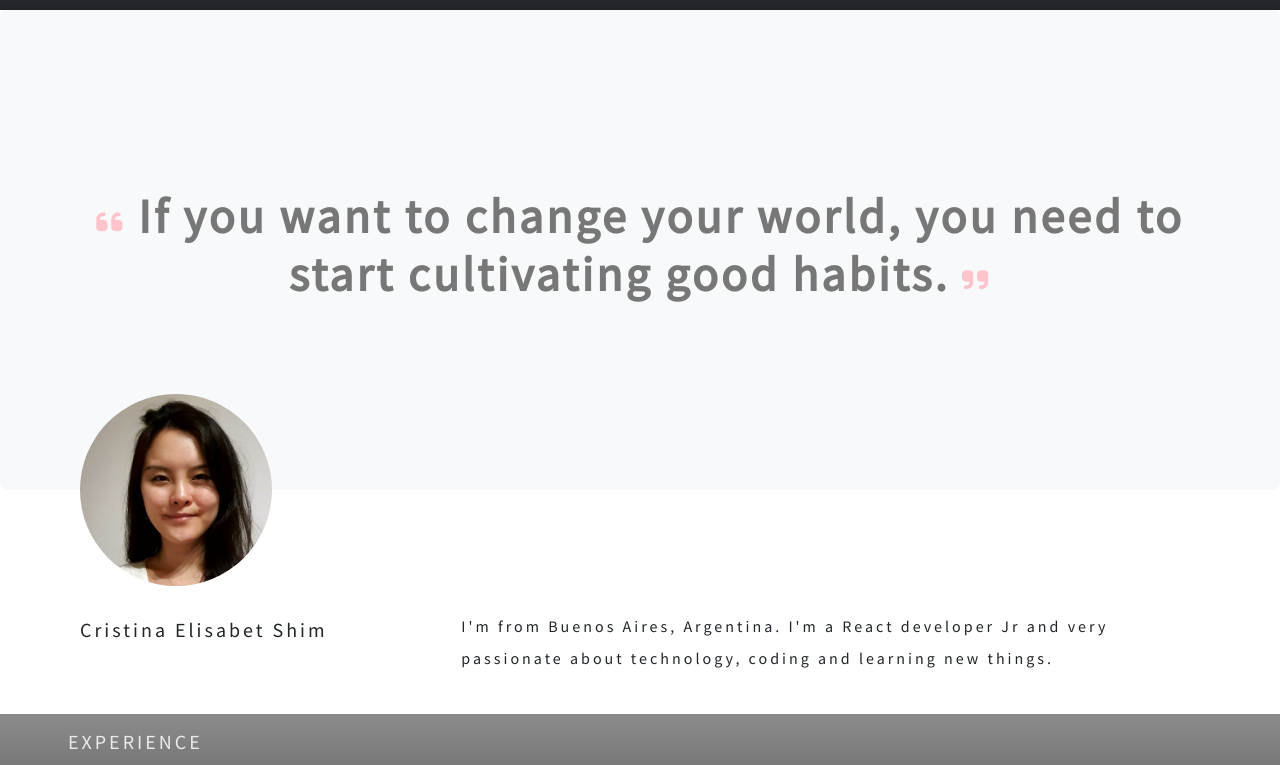
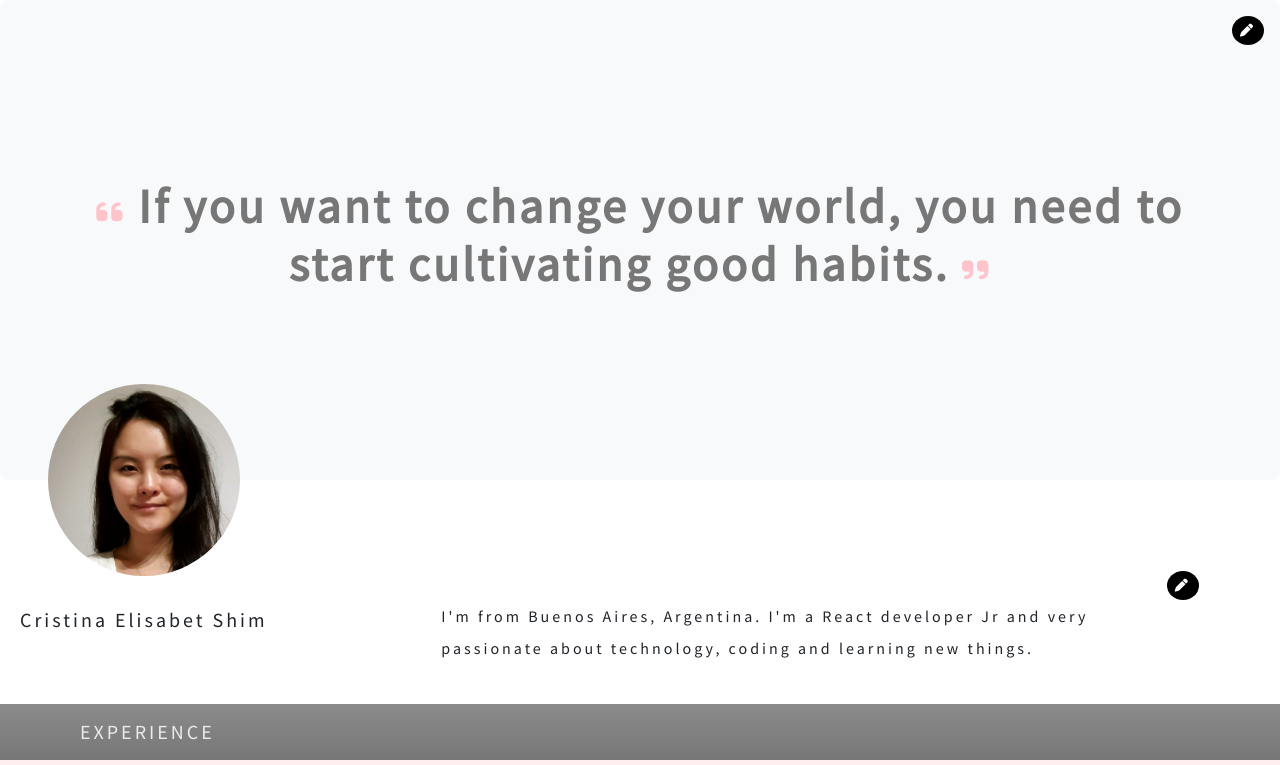
Before and after one commit to shimy8617/YP-portfolio-FrontEnd, a plain HTML site: page index.html in a window 1280 px wide. Shown: the part 77-842 px from the top of the page. Drawn offline with nearby package versions, Linux system fonts and the light colour scheme.

Commit message:
ofis edit

```diff
--- a/index.css
+++ b/index.css
@@ -6,15 +6,20 @@
     letter-spacing: 3px;
 }
 
+body {
+    width:100%;
+    height:100vh;
+}
+
 nav{
     background-color: var(--bs-dark);
     color: rgb(235, 235, 235);
+    padding: 5px 20px;
 }
 
 .container-fluid {
     justify-content: center;
     align-items: center;
-    padding: 5px 20px;
 }
 
 .container-fluid a{
@@ -39,8 +44,26 @@ nav{
     width: 15%;
     z-index: 1;
     border-radius: 50%;
-    margin-left: 2rem;
     margin-top: 30rem;
+}
+
+.btn-edit {
+    position: absolute;
+    right: 1rem;
+    top: 1rem;
+}
+
+.btn-right {
+    border: none;
+    background-color: transparent;
+}
+
+.btn-right i{
+    border-radius: 50%;
+    padding: 8px;
+    color: #fff;
+    background-color: #000;
+    font-size: 13px;
 }
 
 .navbar-brand span{
@@ -86,7 +109,17 @@ nav{
 
 .profileDesc {
     margin-top: 7rem;
-    padding: 0.5rem 5rem;
+    padding: 0.5rem;
+}
+
+.bio {
+    position: relative;
+}
+
+.btn-editBio {
+    position: absolute;
+    top: -2rem;
+    right: -2rem;
 }
 
 .experienceTitle {
--- a/index.html
+++ b/index.html
@@ -22,6 +22,7 @@
       rel="stylesheet"
     />
     <link rel="stylesheet" href="./index.css" />
+    <script src="./index.js"></script>
     <title>My Portfolio</title>
   </head>
   <body>
@@ -57,6 +58,9 @@
     <main>
       <!-------------- BANNER --------------->
       <div class="p-5 mb-4 bg-light rounded-3 banner">
+        <div class="btn-edit">
+          <button class="btn-right" type="button"><i class="fas fa-pen"></i></button>
+        </div>
         <div class="container-fluid py-5">
           <h1 class="display-5 fw-bold quote text-center">
             <i class="fas fa-quote-left quotationMark"></i>
@@ -69,17 +73,28 @@
       </div>
 
       <!-------------- PROFILE --------------->
+        <div class="container-fluid">
       <div class="text-center profile lh-lg">
         <div class="row lh-lg text-start profileDesc">
           <div class="col-4 fs-5">Cristina Elisabet Shim</div>
-          <div class="col-8 fs-6">
-            I'm from Buenos Aires, Argentina. I'm a React developer Jr and very
-            passionate about technology, coding and learning new things.
-          </div>
+          <div class="col-7 bio">
+            <div class="btn-editBio" onclick="changeBio()">
+              <button class="btn-right" type="button"><i class="fas fa-pen"></i></button>
+            </div>
+            <div class="fs-6 m-auto" id="bioText">
+              I'm from Buenos Aires, Argentina. I'm a React developer Jr and very
+              passionate about technology, coding and learning new things.
+            </div>
+            <div>
+              <input id="editBio" type="text" oninput="newBio(this.value)" style="display: none">
+            </div>
+        </div>
         </div>
       </div>
+    </div>
 
       <!-------------- EXPERIENCE --------------->
+        <div class="container-fluid">
       <div class="text-center experience lh-lg">
         <div class="row text-start">
           <div class="col-12 fs-5 bg-gradient experienceTitle">Experience</div>
@@ -93,8 +108,10 @@
           <div class="col-8 fs-6">I build...</div>
         </div>
       </div>
+    </div>
 
       <!-------------- EDUCATION --------------->
+        <div class="container-fluid">
       <div class="text-center education lh-lg">
         <div class="row text-start">
           <div class="col-12 fs-5 bg-gradient educationTitle">Education</div>
@@ -122,6 +139,7 @@
           <div class="col-8 fs-6">Fashion Designer and Textile</div>
         </div>
       </div>
+    </div>
 
       <!-------------- SOFT SKILLS --------------->
       <div class="container text-center">
--- /dev/null
+++ b/index.js
@@ -0,0 +1,9 @@
+function changeBio() {
+    document.getElementById("editBio").style.display="block";
+    let text = document.getElementById("bioText").innerText;
+    console.log(text);
+};
+
+function newBio(value) {
+    document.getElementById("bioText").innerText=value;
+};
```
